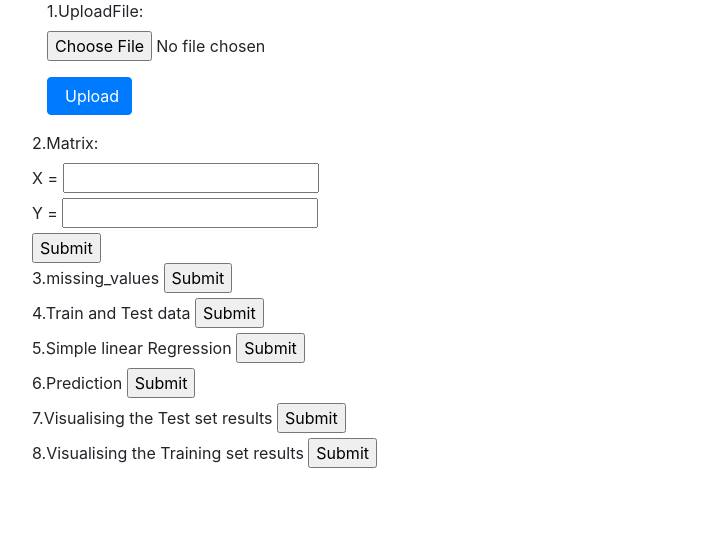
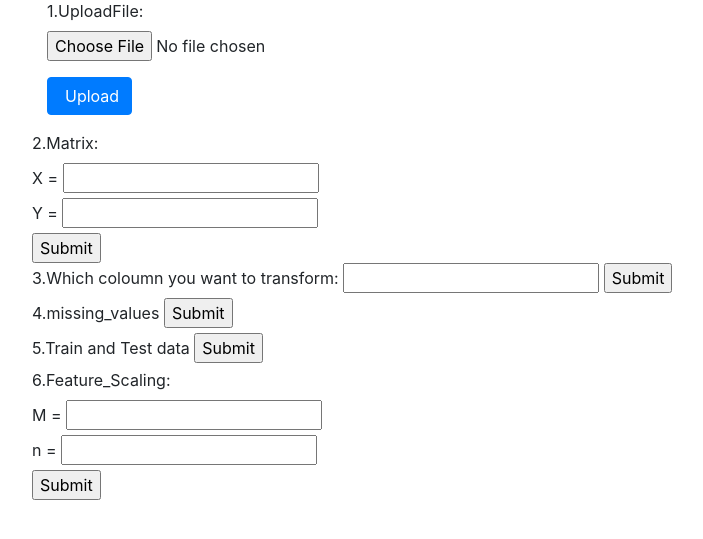
Before and after one commit to guneshprasads/ML_using_Django, a Django app: page /upload/csv/ in a window 1280 px wide. Shown: the part 90-629 px from the top of the page, without its empty margins (243-946 px from the left). Run offline with Django 3.2, Linux system fonts and the light colour scheme; some libraries are stand-ins or nearby versions.

Commit message:
Modified

```diff
--- a/ML/Openml/templates/upload_csv.html
+++ b/ML/Openml/templates/upload_csv.html
@@ -32,38 +32,37 @@
   </div>
 </form>
 
+<form action="/categorical_data/" method="GET">
+  <label for="categorical_data">3.Which coloumn you want to transform:</label>
+  <input type="number" name="a" id="a" value="{{a}}">
+  <input type="submit">
+</form>
+
 <form action="/missing_values/" method='GET'>
-  <label for="name">3.missing_values</label>
+  <label for="name">4.missing_values</label>
   <input type="submit">
   {{mv}}
 </form>
 
 <form action="/train_test/" method='GET'>
-  <label for="name">4.Train and Test data</label>
+  <label for="name">5.Train and Test data</label>
   <input type="submit">
   {{tt}}
 </form>
 
-<form action="/slr/" method='GET'>
-  <label for="name">5.Simple linear Regression</label>
-  <input type="submit">
-  {{slr}}
+<form action="/Feature_Scaling/" method="GET">
+  <label for="name">6.Feature_Scaling:</label>
+  <div>
+    <div>
+    <label for="m">M = </label>
+    <input type="number" name="m" id="m" value="{{m}}">
+    </div>
+    <div>
+    <label for="n">n = </label>
+    <input type="number" name="n" id="n" value="{{n}}">
+    </div>
+    <input type="submit">
+  </div>
 </form>
 
-<form action="/prediction/" method='GET'>
-  <label for="name">6.Prediction</label>
-  <input type="submit">
-  {{y_pred}}
-</form>
-
-
-<form action="/visual_testdata/" method='GET'>
-  <label for="name">7.Visualising the Test set results</label>
-  <input type="submit">
-</form>
-
-<form action="/visual_traindata/" method='GET'>
-  <label for="name">8.Visualising the Training set results</label>
-  <input type="submit">
-</form>
 {% endblock %}
```
